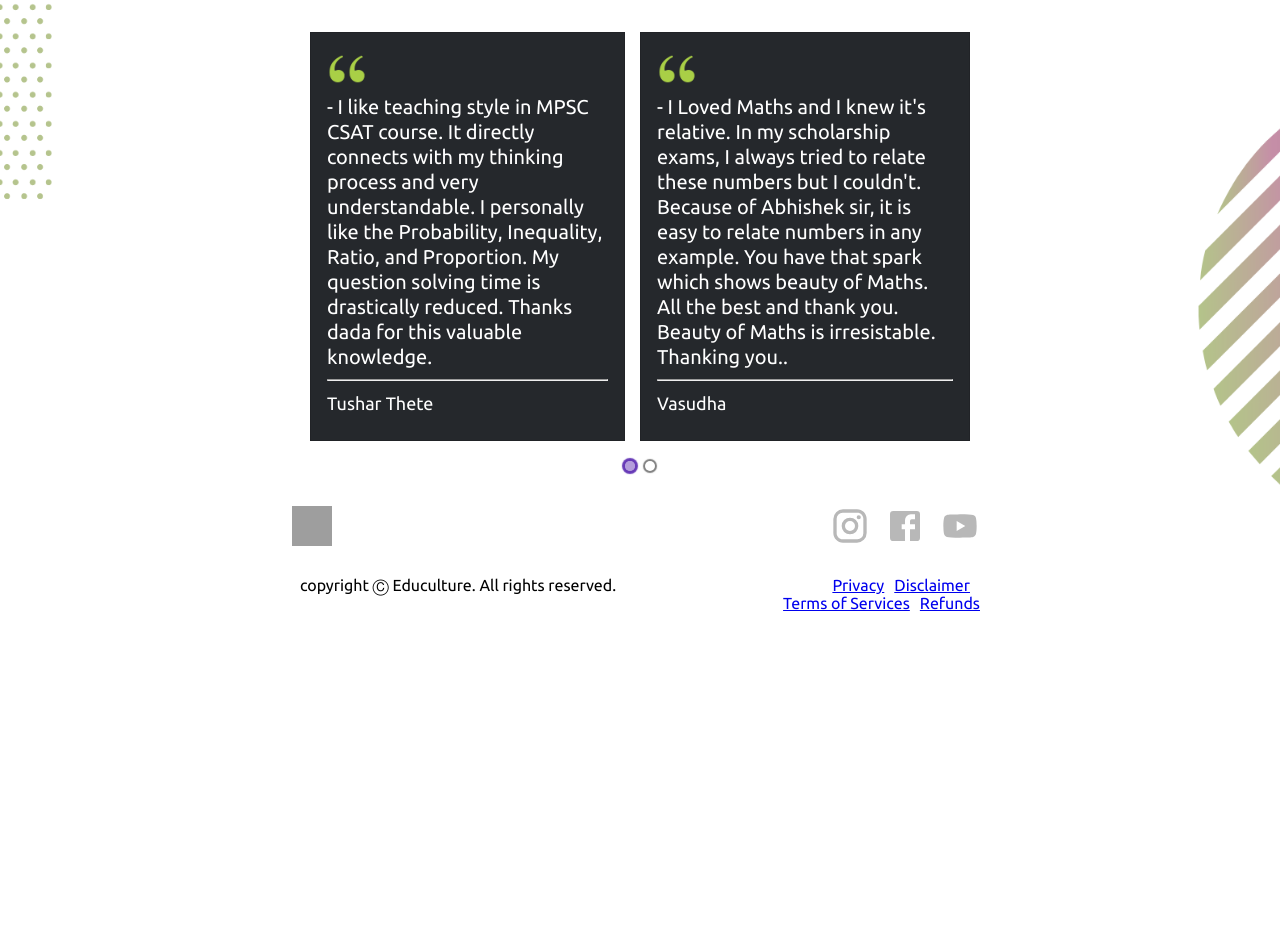
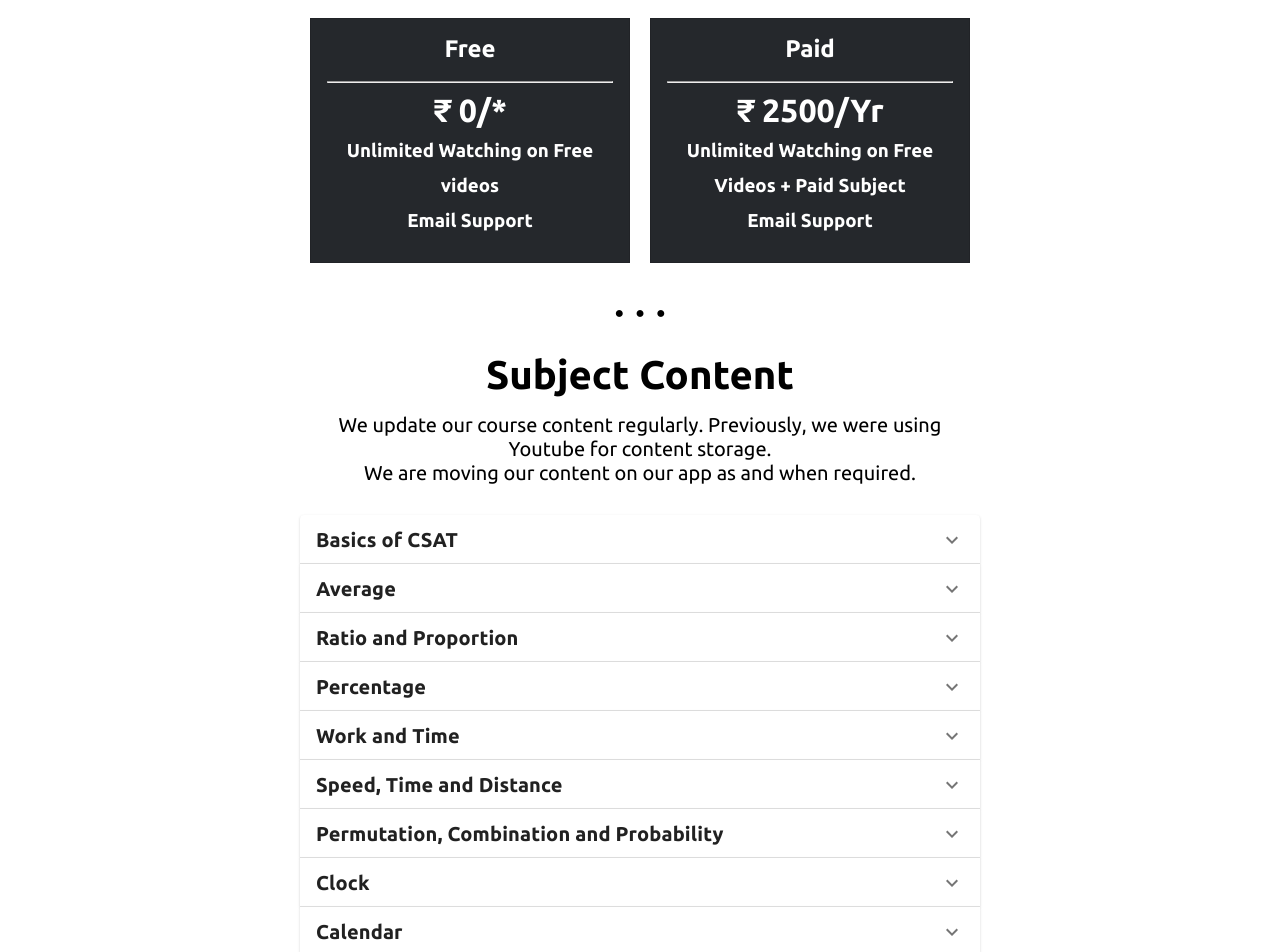
Before and after one commit to educulture-edutech/educulture-website, a React (Create React App) app: page / in a window 1280 px wide. Shown: the part 1040-1992 px from the top of the page. Before the commit the page ends 1652 px from the top, so only its background shows below. Built offline with nearby package versions, Linux system fonts and the light colour scheme; grey boxes are pictures that could not be loaded.

Commit message:
course content + pricing added

```diff
--- a/src/App.js
+++ b/src/App.js
@@ -21,7 +21,13 @@ import {
   ListItem,
   ListItemIcon,
   SwipeableDrawer,
+  Accordion,
+  AccordionActions,
+  AccordionDetails,
+  AccordionSummary,
 } from "@material-ui/core";
+
+import { Inbox, Drafts, ExpandMore } from "@material-ui/icons";
 
 import MenuIcon from "@material-ui/icons/Menu";
 import ReactPlayer from "react-player/lazy";
@@ -30,6 +36,7 @@ import FacebookIcon from "@material-ui/icons/Facebook";
 import YouTubeIcon from "@material-ui/icons/YouTube";
 
 import Carousel from "react-elastic-carousel";
+import CSATContent from "./CSATContent";
 
 const theme = createMuiTheme({
   breakpoints: {
@@ -151,6 +158,26 @@ const useStyles = makeStyles({
     right: theme.spacing(1),
     top: theme.spacing(1),
     color: theme.palette.grey[500],
+  },
+
+  cardRoot: {
+    minWidth: 275,
+  },
+
+  cardtitle: {
+    fontSize: 14,
+  },
+  cardPos: {
+    marginBottom: 12,
+  },
+
+  accordionRoot: {
+    width: "100%",
+  },
+
+  accordionHeading: {
+    fontSize: theme.typography.pxToRem(15),
+    fontWeight: theme.typography.fontWeightRegular,
   },
 });
 
@@ -363,6 +390,126 @@ export default function App() {
       </Grid>
 
       <Grid container justify="center" alignItems="center">
+        <p style={{ backgroundColor: "b8b8b8" }}>
+          &#9679; &nbsp; &#9679; &nbsp; &#9679;
+        </p>
+      </Grid>
+
+      {/* Pricing */}
+      <Grid
+        container
+        style={{ marginTop: "30px" }}
+        direction="column"
+        justify="center"
+        alignItems="center"
+      >
+        <div>
+          <h1 style={{ fontSize: "40px", textAlign: "center" }}>Our Pricing</h1>
+        </div>
+
+        <p style={{ fontSize: "20px", marginTop: "15px", textAlign: "center" }}>
+          Currently, Educulture is offering only MPSC CSAT course. Here is
+          pricing..
+        </p>
+      </Grid>
+
+      <Grid
+        container
+        style={{ marginTop: "30px" }}
+        justify="center"
+        alignItems="center"
+        direction="row"
+      >
+        <Grid xs={12} md={6} lg={6} xl={6}>
+          <div style={{ padding: "10px" }}>
+            <Card className={classes.mainCard} variant="outlined">
+              <CardContent>
+                <h2 style={{ textAlign: "center", color: "white" }}>Free</h2>
+                <br />
+                <hr />
+                <div style={{ marginTop: "10px", lineHeight: "35px" }}>
+                  <h1 style={{ textAlign: "center" }}>
+                    &#8377; 0/<span>*</span>
+                  </h1>
+                  <div style={{ marginTop: "5px", textAlign: "center" }}>
+                    <h3> Unlimited Watching on Free videos</h3>
+                    <h3> Email Support</h3>
+                  </div>
+                </div>
+              </CardContent>
+            </Card>
+          </div>
+        </Grid>
+        <Grid xs={12} md={6} lg={6} xl={6}>
+          <div style={{ padding: "10px" }}>
+            <Card className={classes.mainCard} variant="outlined">
+              <CardContent>
+                <h2 style={{ textAlign: "center", color: "white" }}>Paid</h2>
+                <br />
+                <hr />
+                <div style={{ marginTop: "10px", lineHeight: "35px" }}>
+                  <h1 style={{ textAlign: "center" }}>
+                    &#8377; 2500/<span>Yr</span>
+                  </h1>
+                  <div style={{ marginTop: "5px", textAlign: "center" }}>
+                    <h3> Unlimited Watching on Free Videos + Paid Subject</h3>
+                    <h3> Email Support</h3>
+                  </div>
+                </div>
+              </CardContent>
+            </Card>
+          </div>
+        </Grid>
+      </Grid>
+
+      <Grid
+        style={{ marginTop: "30px" }}
+        container
+        justify="center"
+        alignItems="center"
+      >
+        <p style={{ backgroundColor: "b8b8b8" }}>
+          &#9679; &nbsp; &#9679; &nbsp; &#9679;
+        </p>
+      </Grid>
+
+      {/* Subject Content */}
+      <Grid
+        container
+        style={{ marginTop: "30px" }}
+        direction="column"
+        justify="center"
+        alignItems="center"
+      >
+        <div>
+          <h1 style={{ fontSize: "40px", textAlign: "center" }}>
+            Subject Content
+          </h1>
+        </div>
+
+        <p style={{ fontSize: "20px", marginTop: "15px", textAlign: "center" }}>
+          We update our course content regularly. Previously, we were using
+          Youtube for content storage. <br />
+          We are moving our content on our app as and when required.
+        </p>
+      </Grid>
+
+      <Grid
+        container
+        style={{ marginTop: "30px", width: "100%" }}
+        justify="center"
+        alignItems="center"
+        direction="row"
+      >
+        <CSATContent />
+      </Grid>
+
+      <Grid
+        style={{ marginTop: "30px" }}
+        container
+        justify="center"
+        alignItems="center"
+      >
         <p style={{ backgroundColor: "b8b8b8" }}>
           &#9679; &nbsp; &#9679; &nbsp; &#9679;
         </p>
--- /dev/null
+++ b/src/CSATContent.js
@@ -0,0 +1,209 @@
+import React from "react";
+import "./App.css";
+import Swal from "sweetalert2";
+import { Link } from "react-router-dom";
+import { makeStyles } from "@material-ui/core/styles";
+import {
+  Button,
+  AppBar,
+  Toolbar,
+  IconButton,
+  Grid,
+  Typography,
+  Card,
+  CardContent,
+  Avatar,
+  Box,
+  Hidden,
+  createMuiTheme,
+  List,
+  Divider,
+  ListItem,
+  ListItemIcon,
+  SwipeableDrawer,
+  Accordion,
+  AccordionActions,
+  AccordionDetails,
+  AccordionSummary,
+} from "@material-ui/core";
+
+import { Inbox, Drafts, ExpandMore } from "@material-ui/icons";
+
+const theme = createMuiTheme({
+  breakpoints: {
+    values: {
+      xs: 0,
+      sm: 600,
+      md: 960,
+      lg: 1280,
+      xl: 1920,
+    },
+  },
+});
+
+const useStyles = makeStyles({
+  accordionRoot: {
+    width: "100%",
+    boxShadow: "none",
+  },
+
+  accordionHeading: {
+    fontSize: theme.typography.pxToRem(15),
+    fontWeight: theme.typography.fontWeightRegular,
+  },
+});
+
+const content = [
+  {
+    subtopicName: "Basics of CSAT",
+
+    chapters: [
+      {
+        chapterName: "Introduction to CSAT",
+      },
+      {
+        chapterName: "Numbers, BODMAS and Fraction",
+      },
+      {
+        chapterName: "Indices and Test of Divisibility",
+      },
+      {
+        chapterName: "LCM and HCF",
+      },
+      {
+        chapterName: "Linear Equation",
+      },
+    ],
+  },
+  {
+    subtopicName: "Average",
+
+    chapters: [
+      {
+        chapterName: "Concept of Average",
+      },
+    ],
+  },
+  {
+    subtopicName: "Ratio and Proportion",
+
+    chapters: [
+      {
+        chapterName: "Concept of Ratio and Proportion",
+      },
+      {
+        chapterName: "Ages and Mixture",
+      },
+      {
+        chapterName: "Partnership and Income Expenditure",
+      },
+    ],
+  },
+  {
+    subtopicName: "Percentage",
+
+    chapters: [
+      {
+        chapterName: "Concept of Percentage",
+      },
+      {
+        chapterName: "Profit and Loss",
+      },
+      {
+        chapterName: "Simple and Compound Interest",
+      },
+    ],
+  },
+  {
+    subtopicName: "Work and Time",
+
+    chapters: [
+      {
+        chapterName: "Concept of Work and Time",
+      },
+    ],
+  },
+  {
+    subtopicName: "Speed, Time and Distance",
+
+    chapters: [
+      {
+        chapterName: "Speed, Time and Distance",
+      },
+    ],
+  },
+  {
+    subtopicName: "Permutation, Combination and Probability",
+
+    chapters: [
+      {
+        chapterName: "Concepts and Examples on P&C, Probability",
+      },
+    ],
+  },
+  {
+    subtopicName: "Clock",
+
+    chapters: [
+      {
+        chapterName: "Concept of Clock",
+      },
+    ],
+  },
+  {
+    subtopicName: "Calendar",
+
+    chapters: [
+      {
+        chapterName: "Concept of Calendar",
+      },
+    ],
+  },
+];
+
+const CSATContent = () => {
+  const classes = useStyles();
+  return (
+    <div style={{ width: "100%" }}>
+      <div className={classes.accordionRoot}>
+        {content.map((item, index) => (
+          <Accordion>
+            <AccordionSummary
+              expandIcon={<ExpandMore />}
+              aria-controls="panel1a-content"
+              id="panel1a-header"
+            >
+              <Typography className={classes.accordionHeading}>
+                <p
+                  style={{
+                    fontSize: "20px",
+                    fontWeight: "bold",
+                    lineHeight: "25px",
+                  }}
+                >
+                  {item.subtopicName}
+                </p>
+              </Typography>
+            </AccordionSummary>
+            <AccordionDetails>
+              <Typography>
+                {item.chapters.map((chapter, index2) => (
+                  <p
+                    style={{
+                      fontSize: "20px",
+                      lineHeight: "25px",
+                    }}
+                  >
+                    &bull; {chapter.chapterName} <br />
+                  </p>
+                ))}
+              </Typography>
+            </AccordionDetails>
+          </Accordion>
+        ))}
+      </div>
+    </div>
+  );
+};
+
+export default CSATContent;
```
Also changed, not shown: 1 other file (tests, documents, lock files or other folders).
